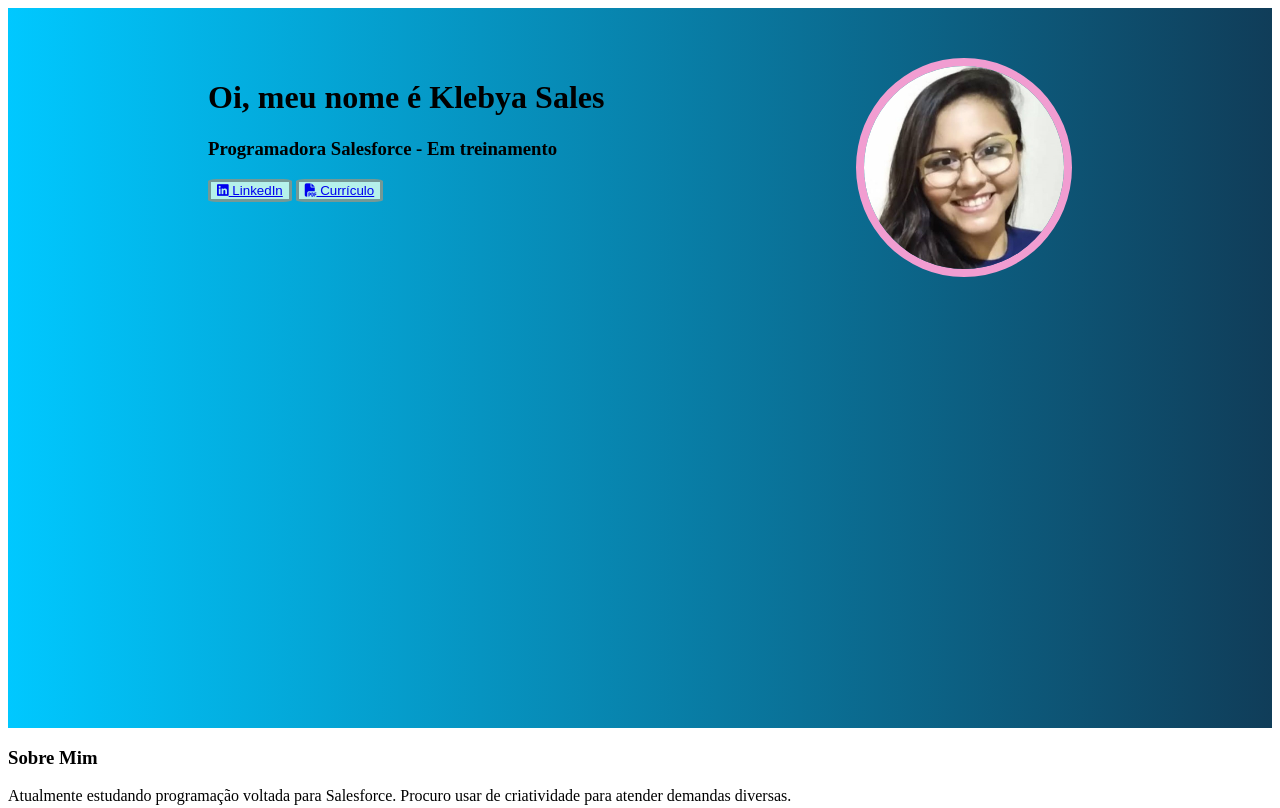
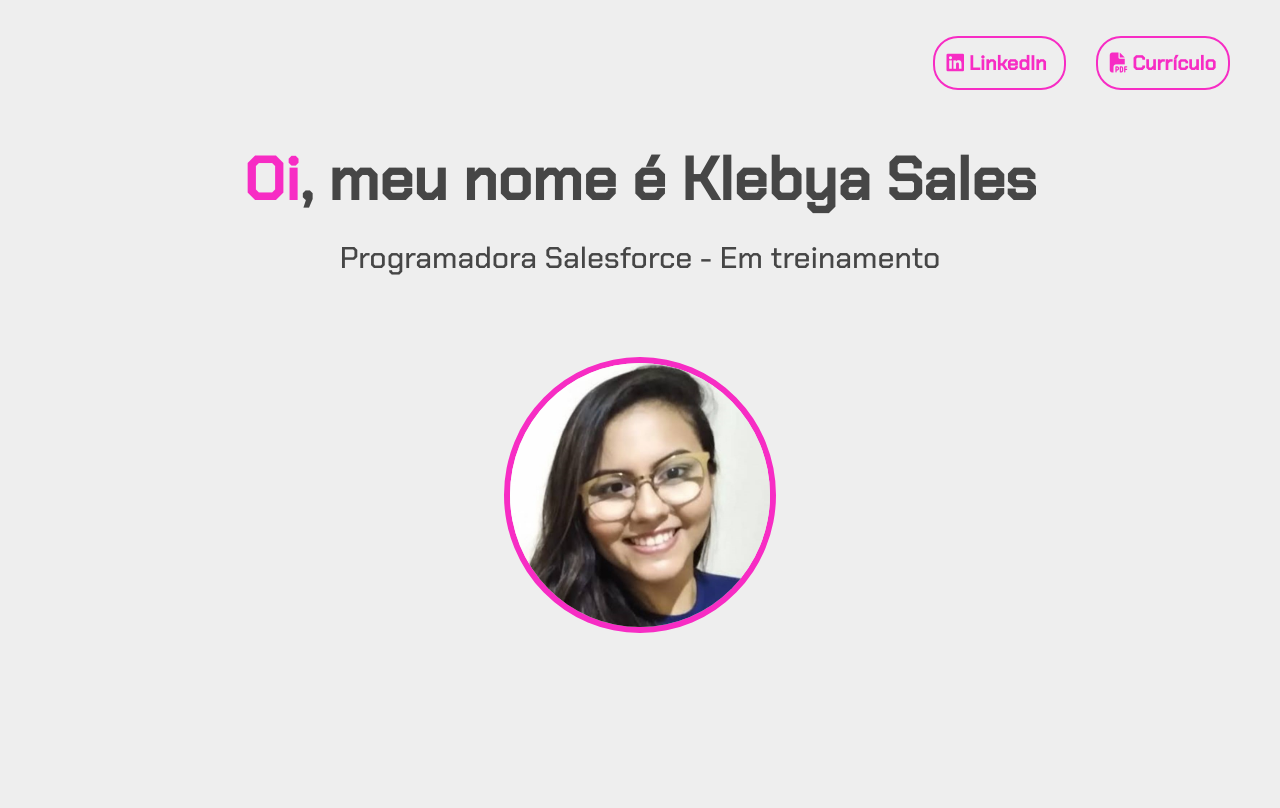
Before and after one commit to Klebya-Sales/klebya-sales.github.io, a plain HTML site: page index.html in a window 1280 px wide. Shown: the top 808 px of the page. Drawn offline with Linux system fonts and the light colour scheme.

Commit message:
cabeçalho finalizado

```diff
--- a/estilo.css
+++ b/estilo.css
@@ -1,37 +1,63 @@
-.inicial{
-    padding-left: 200px;
-    padding-right: 200px;
-    padding-top: 50px;
-    height: 90vh;
-    background-image: linear-gradient(to right, rgb(0, 200, 255), rgb(16, 61, 89));
-    /* rgb(242, 132, 132), rgb(235, 12, 12) */
-    color: black;
-    box-sizing: border-box;
-}
-img{
-    max-width: 200px;
-    border-radius: 50%;
-    border: solid 8px rgb(241, 157, 209);
+* {
+    margin: 0;
+    padding: 0;
 }
 
-.div-do-texto {
-    float: left;
-    display: block;
-    margin-left: auto;
-    margin-right: auto;
-}
-.botao{
-    width: ;
-    margin: 0 auto;
+.menu{
+    background-color: #eee;
+    padding: 50px;
 }
 
-.div-da-imagem {
+.alinhar{
     float: right;
 }
-button{
-    background-color: rgb(181, 241, 235);
-    width: auto;
-    height: auto;
-    border-radius: 10%;
-    border: solid 3px rgb(116, 153, 150);
+
+.link-especial{
+    text-decoration: none;
+    font-family: 'Chakra Petch', sans-serif;
+    font-size: 20px;
+    font-weight: bold;
+    color: rgb(247, 44, 196);
+    background-color: #eee;
+    border: 2px solid rgb(247, 44, 196);
+    padding: 12px;
+    border-radius: 25px;
+    margin-left: 30px;
+    cursor: pointer;
+    transition-duration: .3s;
 }
+.link-especial:hover{
+    color: #eee;
+    background-color: rgb(247, 44, 196);
+    transition-duration: .3s;
+}
+
+.titulo{
+    font-size: 60px;
+    font-weight: bold;
+}
+
+.subtitulo{
+    font-size: 30px;
+    margin: 20px;
+}
+
+.oi{
+    color: rgb(247, 44, 196);
+}
+
+.inicial{
+    padding-top: 5vh;
+    height: 90vh;
+    background-color: #eee;
+    color: rgb(70, 70, 70);
+    text-align: center;
+    font-family: 'Chakra Petch', sans-serif;
+}
+
+img{
+    margin: 60px;
+    max-width: 260px;
+    border-radius: 50%;
+    border: solid 6px rgb(247, 44, 196);
+}
--- a/index.html
+++ b/index.html
@@ -9,41 +9,41 @@
     <link rel="icon" type="image/png" sizes="16x16" href="favicon_io/favicon-16x16.png">
     <link rel="manifest" href="/site.webmanifest">
     <link rel="stylesheet" href="fontawesome-free-6.3.0-web/css/all.min.css">
+    <link rel="preconnect" href="https://fonts.googleapis.com">
+    <link rel="preconnect" href="https://fonts.gstatic.com" crossorigin>
+    <link href="https://fonts.googleapis.com/css2?family=Chakra+Petch:wght@300;500&display=swap" rel="stylesheet">
     <link rel="stylesheet" href="estilo.css">
     <title>Portfólio Klebya Sales</title>
 </head>
 <body>
     <header>
-        <div class="inicial">
+        <div class="menu">
+            <div class="alinhar">
 
-            <div class="div-do-texto">
-                <h1>Oi, meu nome é Klebya Sales</h1>
-                <h3>Programadora Salesforce - Em treinamento</h3>
-                <div class="botao">
-                    <button>
-                        <a href="https://www.linkedin.com/in/klebya-soares-07b1861b5/" target="_blank">
+                <a href="https://www.linkedin.com/in/klebya-soares-07b1861b5/" target="_blank" class="link-especial">
                     <span class="fa-brands fa-linkedin"></span>
                     LinkedIn
                 </a>
-                    </button>
 
-                    <button>
-                        <a href="Curriculo_Klebya_2.0-1.pdf" target="_blank">
+                <a href="Curriculo_Klebya_2.0-1.pdf" target="_blank" class="link-especial">
                     <span class="fa-solid fa-file-pdf"></span>
                     Currículo
                 </a>
-                    </button>
+
             </div>
 
         </div>
-
-            <div class="div-da-imagem">
+        <div class="inicial">
+            <p class="titulo"> <span class="oi">Oi</span>, meu nome é Klebya Sales</p>
+            <p class="subtitulo">Programadora Salesforce - Em treinamento</p>
             <img src="imagens/perfil.jpeg" alt="">
         </div>
 
 
 
-        </div>
+
+
+
 
     </header>
 
```
Lines whose indentation alone changed are shown as unchanged.
